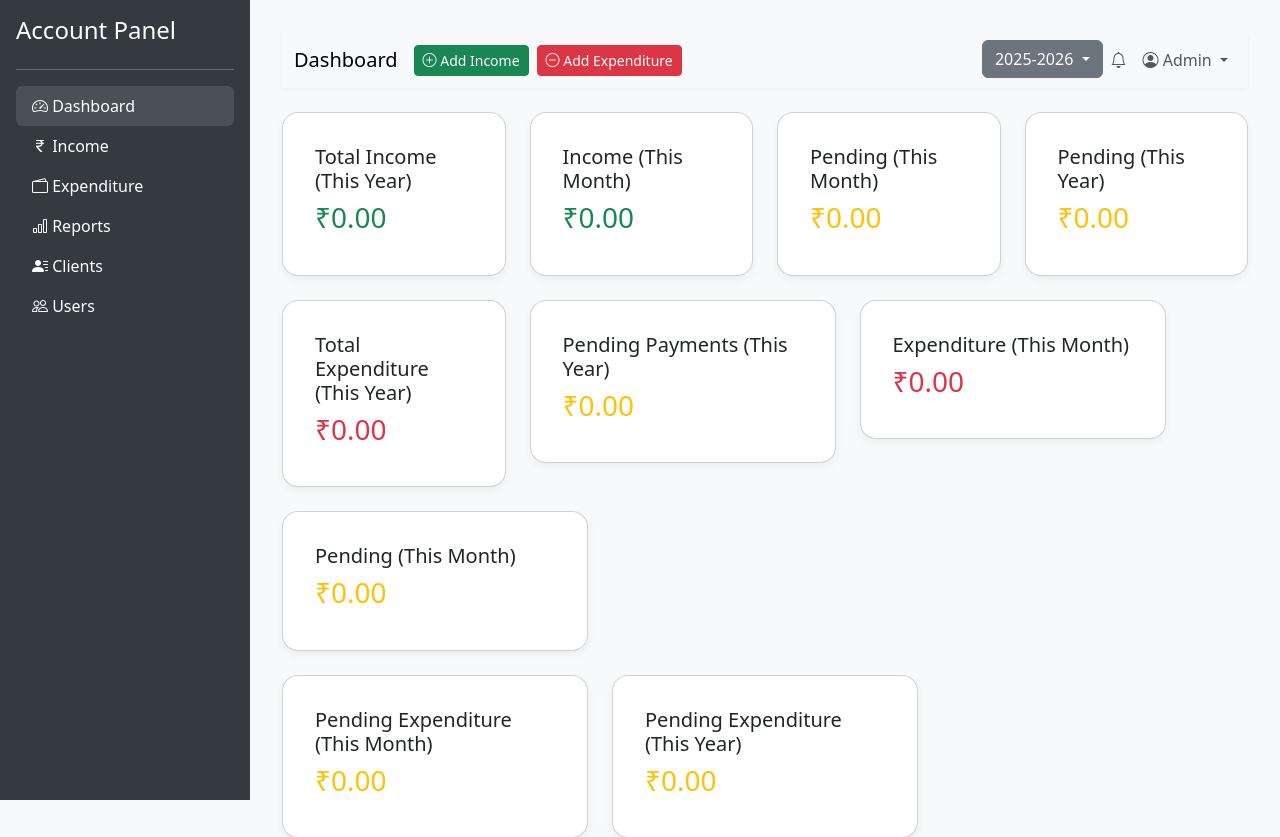
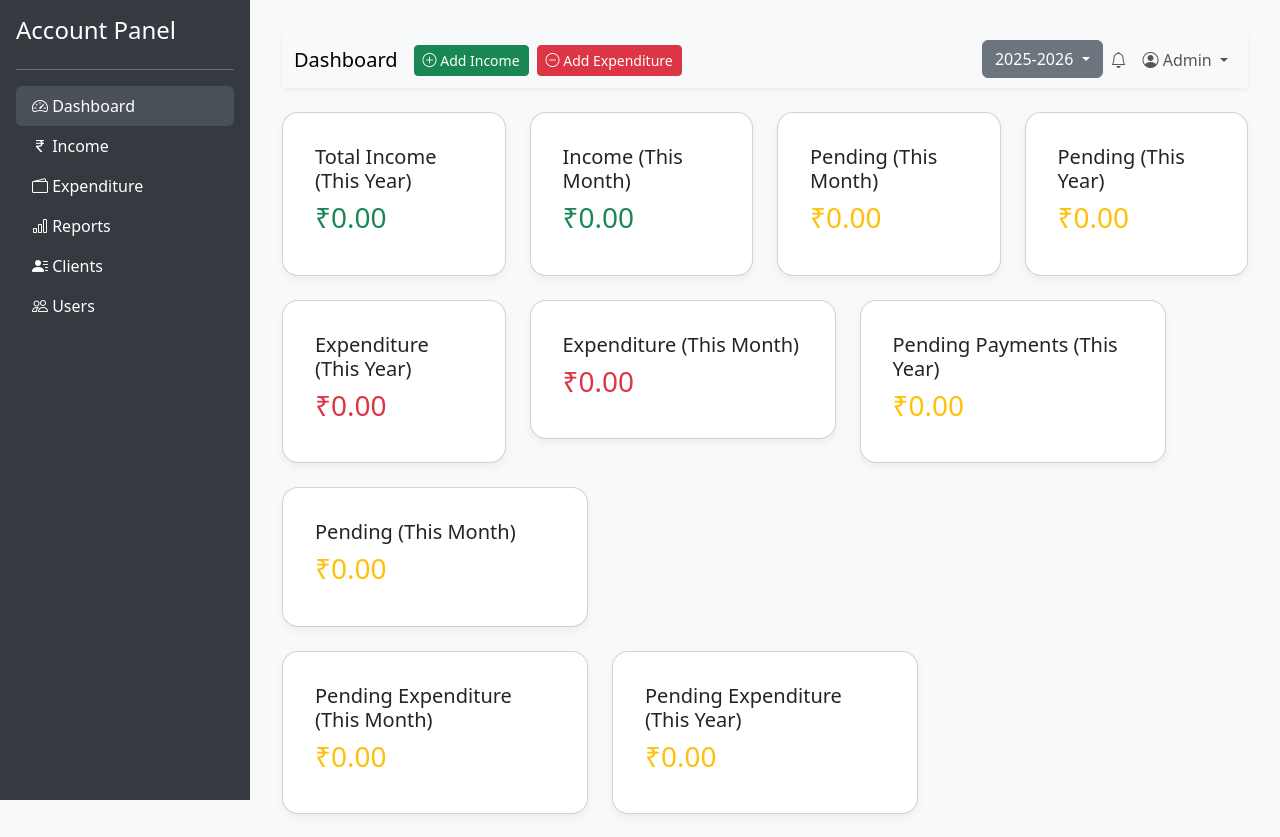
Before and after one commit to UKY171991/account.softpromis.com, a PHP site: page /new/dashboard.php in a window 1280 px wide. Shown: the top 837 px of the page. Run offline with PHP 8.4, Linux system fonts and the light colour scheme; the visitor is signed in with stand-in values (Sample User, id 1); data that the repository does not hold is empty.

Commit message:
Update dashboard.php

```diff
--- a/new/dashboard.php
+++ b/new/dashboard.php
@@ -377,8 +377,16 @@ $distributionPieData = [
         <div class="col-md-3">
           <div class="card dashboard-card p-3">
             <div class="card-body">
-              <h5 class="card-title">Total Expenditure (This Year)</h5>
+              <h5 class="card-title">Expenditure (This Year)</h5>
               <h3 class="text-danger">₹<?php echo number_format($totalExpenditure, 2); ?></h3>
+            </div>
+          </div>
+        </div>
+        <div class="col-md-4">
+          <div class="card dashboard-card p-3">
+            <div class="card-body">
+              <h5 class="card-title">Expenditure (This Month)</h5>
+              <h3 class="text-danger">₹<?php echo number_format($monthlyExpenditureData[date('n')] ?? 0, 2); ?></h3>
             </div>
           </div>
         </div>
@@ -392,14 +400,7 @@ $distributionPieData = [
         </div>
 
 
-        <div class="col-md-4">
-          <div class="card dashboard-card p-3">
-            <div class="card-body">
-              <h5 class="card-title">Expenditure (This Month)</h5>
-              <h3 class="text-danger">₹<?php echo number_format($monthlyExpenditureData[date('n')] ?? 0, 2); ?></h3>
-            </div>
-          </div>
-        </div>
+
         <div class="col-md-4">
           <div class="card dashboard-card p-3">
             <div class="card-body">
```
